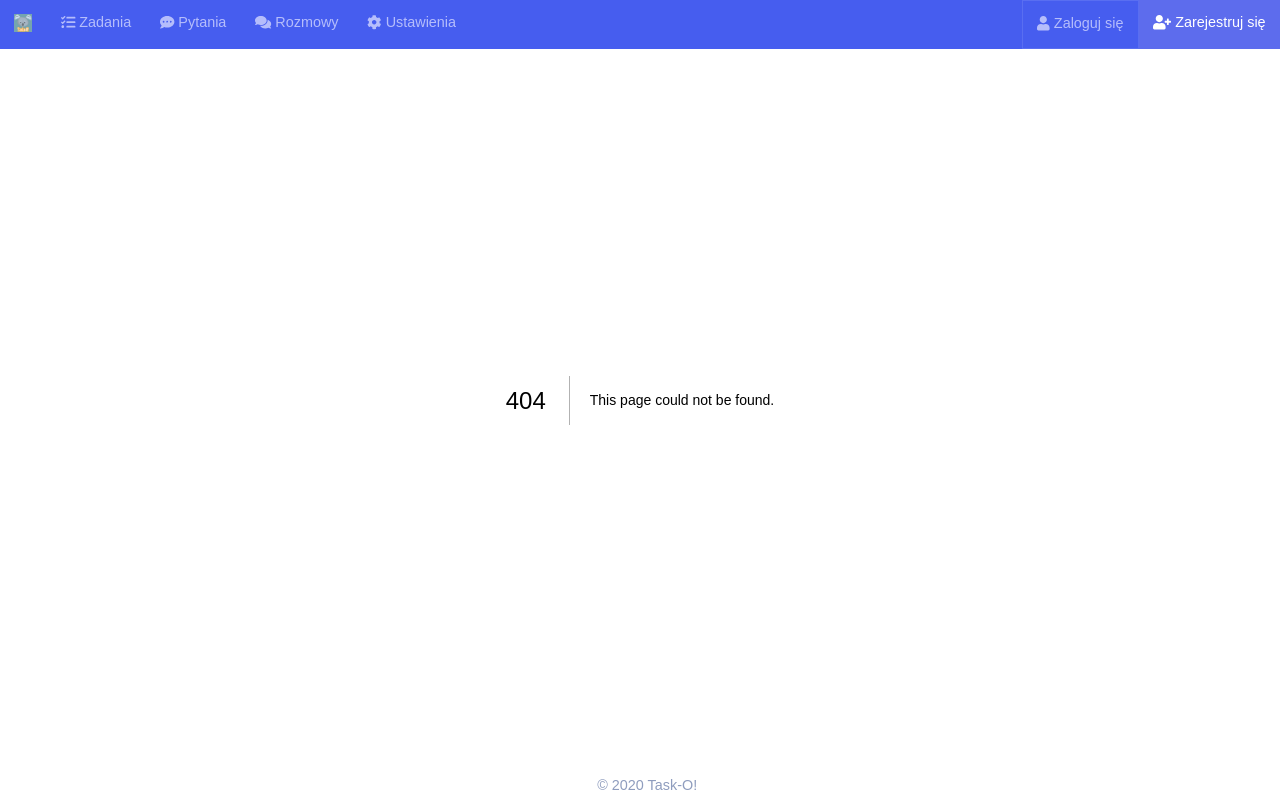
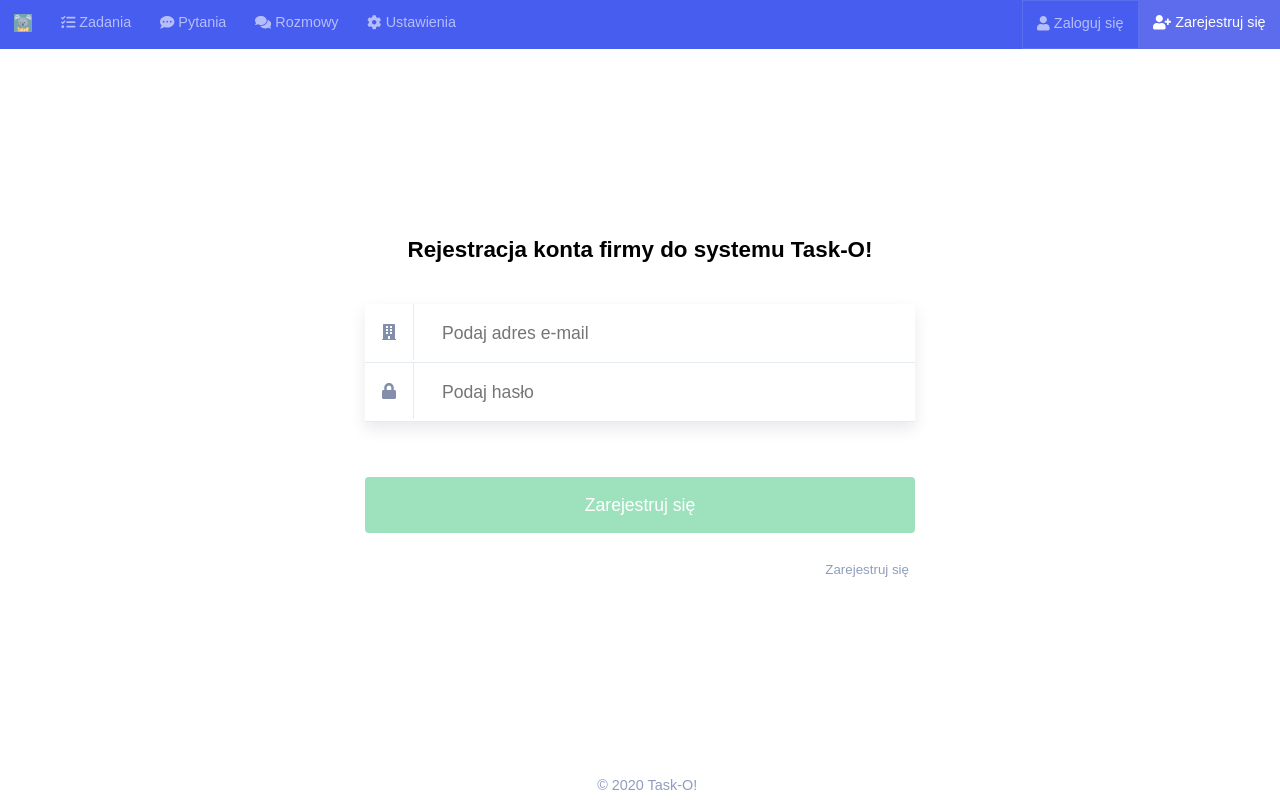
Before and after one commit to FilipHalon/task-o-front-end, a Next.js app: page /login in a window 1280 px wide. Before the commit this address had no page. Built offline with nearby package versions, Linux system fonts and the light colour scheme.

Commit message:
Login form developed, styled and linked.

```diff
--- a/pages/components/Header.js
+++ b/pages/components/Header.js
@@ -36,12 +36,12 @@ const Header = () => {
                     </div>
                     <div className="navbar-auth">
                         <li>
-                            <Link href="/">
+                            <Link href="/login">
                                 <a><FontAwesomeIcon icon={faUser} /> Zaloguj się</a>
                             </Link>
                         </li>
                         <li>
-                            <Link href="/">
+                            <Link href="/register">
                                 <a><FontAwesomeIcon icon={faUserPlus} /> Zarejestruj się</a>
                             </Link>
                         </li>
--- a/pages/components/RegisterForm.js
+++ b/pages/components/UserAuthForm.js
@@ -1,8 +1,10 @@
+import Link from 'next/link';
 import { FontAwesomeIcon } from '@fortawesome/react-fontawesome';
 import { faUser, faBuilding, faLock } from '@fortawesome/free-solid-svg-icons';
 
 
-const RegisterForm = props => {
+const UserAuthForm = props => {
+    const isRegisterForm = props.formType === "register";
     const isDeveloperAccount = props.accountType === "developer";
     const isDeveloperIcon = <span>{isDeveloperAccount ? <FontAwesomeIcon icon={faUser} /> : <FontAwesomeIcon icon={faBuilding} /> }</span>
     const lockIcon = <span><FontAwesomeIcon icon={faLock} /></span>
@@ -12,14 +14,20 @@ const RegisterForm = props => {
             <h1>Rejestracja konta {isDeveloperAccount ? 'programisty' : 'firmy'} do systemu Task-O!</h1>
             <form>
                 <ul>
+                    {
+                    isRegisterForm &&
                     <li>
                         {isDeveloperIcon}
                         <input type="text" placeholder={isDeveloperAccount ? "Podaj imię" : "Podaj nazwę firmy"} />
                     </li>
+                    }
+                    {
+                    isRegisterForm &&
                     <li>
                         {isDeveloperIcon}
                         <input type="text" placeholder={isDeveloperAccount ? "Podaj nazwisko" : "Podaj numer NIP"}/>
                     </li>
+                    }
                     <li>
                         {isDeveloperIcon}
                         <input type="email" placeholder="Podaj adres e-mail" />
@@ -28,16 +36,21 @@ const RegisterForm = props => {
                         {lockIcon}
                         <input type="password" placeholder="Podaj hasło" />
                     </li>
+                    {
+                    isRegisterForm &&
                     <li>
                         {lockIcon}
                         <input type="password" placeholder="Powtórz hasło" />
                     </li>
+                    }
                 </ul>
-                <button>Zarejestruj się</button>
-                <button>Zaloguj się</button>
+                <button className={isRegisterForm ? "register-button" : "login-button"}>Zarejestruj się</button>
+                <Link href={isRegisterForm ? "/login" : "/register"}>
+                    <button>{isRegisterForm ? "Zaloguj się" : "Zarejestruj się"}</button>
+                </Link>
             </form>
         </div>
     )
 }
 
-export default RegisterForm;
+export default UserAuthForm;
--- /dev/null
+++ b/pages/login.js
@@ -0,0 +1,7 @@
+import UserAuthForm from './components/UserAuthForm';
+
+const Login = () => {
+    return <UserAuthForm formType="login"/>
+}
+
+export default Login;
--- a/pages/register.js
+++ b/pages/register.js
@@ -1,8 +1,7 @@
-import "../style.css";
-import RegisterForm from './components/RegisterForm';
+import UserAuthForm from './components/UserAuthForm';
 
 const Register = () => {
-    return <RegisterForm />
+    return <UserAuthForm formType="register"/>
 }
 
 export default Register;
--- a/style.css
+++ b/style.css
@@ -202,10 +202,26 @@ form button {
 form button:first-of-type {
     height: 3.5rem;
     border-radius: 4px;
-    background-color: #EB9771;
     font-size: 110%;
     color: #FFF;
     margin-top: 10%;
+    transition: .4s;
+}
+
+.register-button {
+    background-color: #EB9771;
+}
+
+.register-button:hover {
+    background-color: #FF7325;
+}
+
+.login-button {
+    background-color: #39C3797E;
+}
+
+.login-button:hover {
+    background-color: #39C379;
 }
 
 form button:last-of-type {
```
